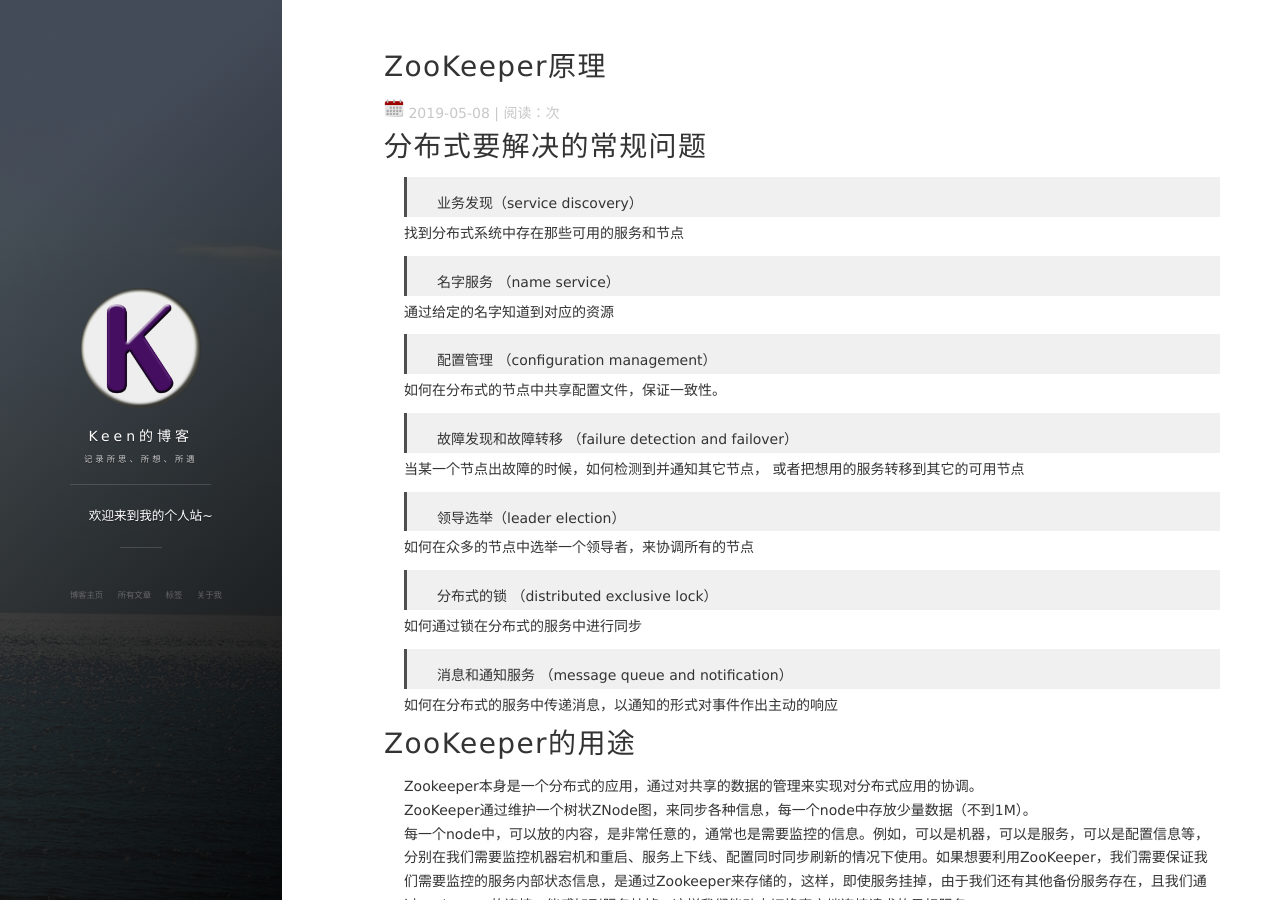
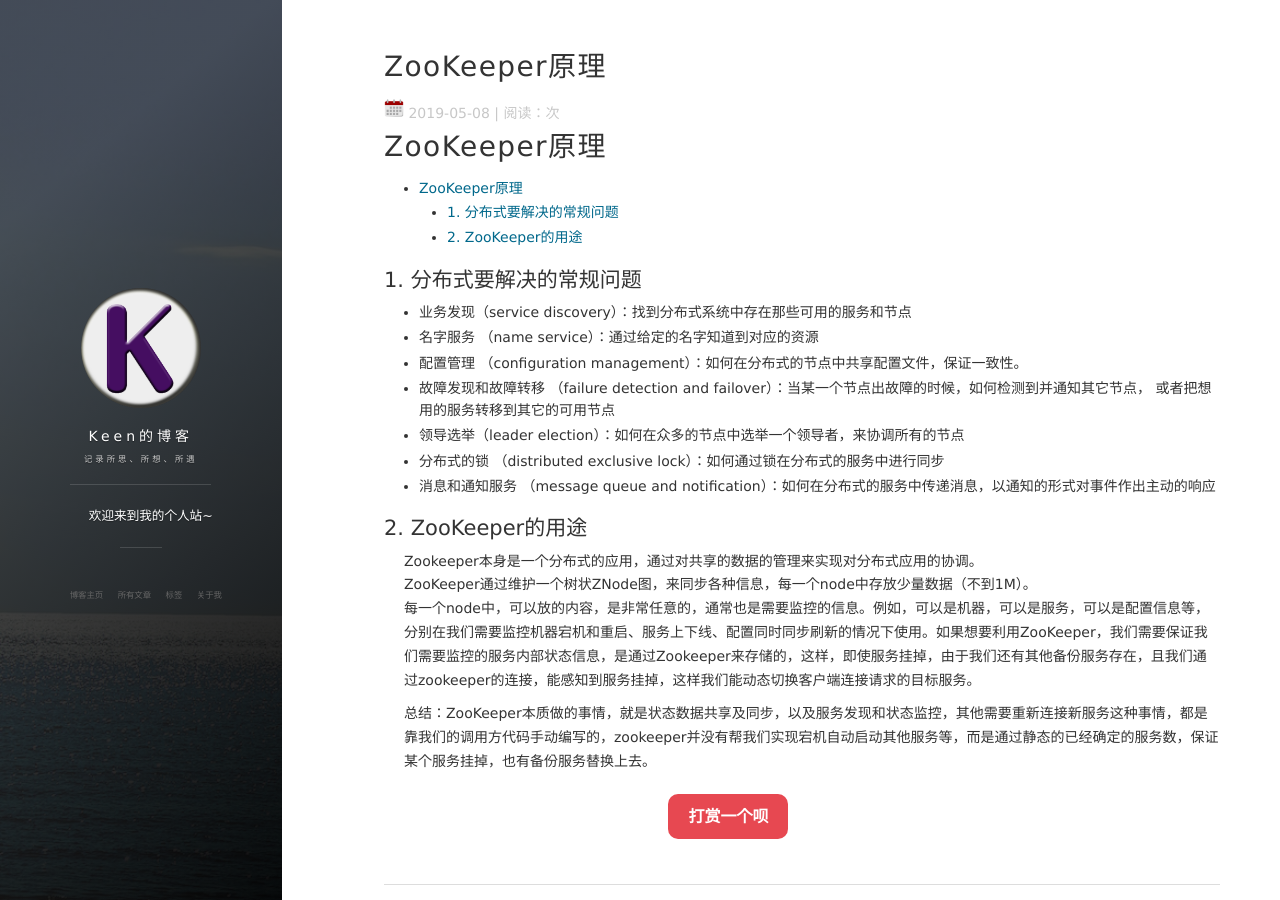
Before and after one commit to Keenjin/Keenjin.github.io, a Jekyll site: the page built from _posts/2019-05-08-zookeeper.md, in a window 1280 px wide and 900 px high. Built offline with Jekyll 4.4.1, drawn with Linux system fonts in a browser that asks for light colours; nearby versions of some CDN libraries; comment, search, counter and statistics services are not loaded.

Commit message:
zookeeper

```diff
--- a/_posts/2019-05-08-zookeeper.md
+++ b/_posts/2019-05-08-zookeeper.md
@@ -5,37 +5,27 @@ date: 2019-05-08
 tags: 后台框架
 ---
 
-# 分布式要解决的常规问题
+# ZooKeeper原理
 
-> 业务发现（service discovery）
+<!-- TOC -->
 
-找到分布式系统中存在那些可用的服务和节点
+- [ZooKeeper原理](#zookeeper原理)
+    - [1. 分布式要解决的常规问题](#1-分布式要解决的常规问题)
+    - [2. ZooKeeper的用途](#2-zookeeper的用途)
 
-> 名字服务 （name service）
+<!-- /TOC -->
 
-通过给定的名字知道到对应的资源
+## 1. 分布式要解决的常规问题
 
-> 配置管理 （configuration management）
+- 业务发现（service discovery）：找到分布式系统中存在那些可用的服务和节点
+- 名字服务 （name service）：通过给定的名字知道到对应的资源
+- 配置管理 （configuration management）：如何在分布式的节点中共享配置文件，保证一致性。
+- 故障发现和故障转移 （failure detection and failover）：当某一个节点出故障的时候，如何检测到并通知其它节点， 或者把想用的服务转移到其它的可用节点
+- 领导选举（leader election）：如何在众多的节点中选举一个领导者，来协调所有的节点
+- 分布式的锁 （distributed exclusive lock）：如何通过锁在分布式的服务中进行同步
+- 消息和通知服务 （message queue and notification）：如何在分布式的服务中传递消息，以通知的形式对事件作出主动的响应
 
-如何在分布式的节点中共享配置文件，保证一致性。
-
-> 故障发现和故障转移 （failure detection and failover）
-
-当某一个节点出故障的时候，如何检测到并通知其它节点， 或者把想用的服务转移到其它的可用节点
-
-> 领导选举（leader election）
-
-如何在众多的节点中选举一个领导者，来协调所有的节点
-
-> 分布式的锁 （distributed exclusive lock）
-
-如何通过锁在分布式的服务中进行同步
-
-> 消息和通知服务 （message queue and notification）
-
-如何在分布式的服务中传递消息，以通知的形式对事件作出主动的响应
-
-# ZooKeeper的用途
+## 2. ZooKeeper的用途
 
 Zookeeper本身是一个分布式的应用，通过对共享的数据的管理来实现对分布式应用的协调。
 ZooKeeper通过维护一个树状ZNode图，来同步各种信息，每一个node中存放少量数据（不到1M）。
```
